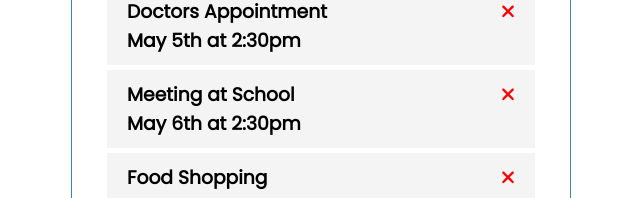
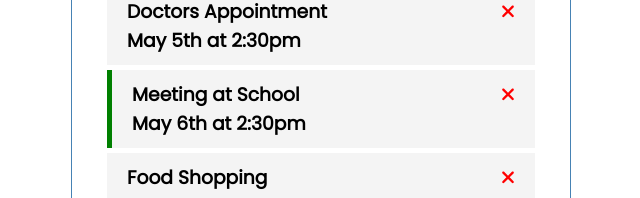
Before and after one commit to ashhher/angular-task-tracker, an Angular app: page / in a window 1280 px wide. Shown: the part 147-345 px from the top of the page, without its empty margins (319-959 px from the left). Built offline with nearby package versions, Linux system fonts and the light colour scheme; data requests are answered from the project's data file.

Commit message:
feat: update task reminder

```diff
--- a/db.json
+++ b/db.json
@@ -1,18 +1,18 @@
 {
   "tasks": [{
-      "id": 1,
+      "id": "1",
       "text": "Doctors Appointment",
       "day": "May 5th at 2:30pm",
-      "reminder": true
+      "reminder": false
     },
     {
-      "id": 2,
+      "id": "2",
       "text": "Meeting at School",
       "day": "May 6th at 2:30pm",
       "reminder": true
     },
     {
-      "id": 3,
+      "id": "3",
       "text": "Food Shopping",
       "day": "May 7th at 12:30pm",
       "reminder": false
--- a/src/app/components/task-item/task-item.component.html
+++ b/src/app/components/task-item/task-item.component.html
@@ -1,5 +1,7 @@
-<div class="task">
-  <h3>{{task?.text}} <fa-icon (click)="onDelete(task)" [style]="{'color':'red'}" [icon]="faTimes"></fa-icon>
+<div [ngClass]="{reminder: task?.reminder}" class="task" (dblclick)="onToggle(task)">
+  <h3>
+    {{task?.text}}
+    <fa-icon (click)="onDelete(task)" [style]="{'color':'red'}" [icon]="faTimes"></fa-icon>
   </h3>
   <h3>{{task?.day}}</h3>
 </div>
--- a/src/app/components/task-item/task-item.component.ts
+++ b/src/app/components/task-item/task-item.component.ts
@@ -2,20 +2,26 @@
 import { Task } from '../../Task';
 import { faTimes } from '@fortawesome/free-solid-svg-icons';
 import { FontAwesomeModule } from '@fortawesome/angular-fontawesome';
+import { CommonModule } from '@angular/common';
 
 @Component({
   selector: 'app-task-item',
   standalone: true,
-  imports: [FontAwesomeModule],
+  imports: [FontAwesomeModule, CommonModule],
   templateUrl: './task-item.component.html',
   styleUrl: './task-item.component.css',
 })
 export class TaskItemComponent {
   @Input() task: Task | undefined;
   @Output() onDeleteTask: EventEmitter<Task> = new EventEmitter();
+  @Output() onToggleReminder: EventEmitter<Task> = new EventEmitter();
   faTimes = faTimes;
 
   onDelete(task: Task | undefined) {
     this.onDeleteTask.emit(task);
   }
+
+  onToggle(task: Task | undefined) {
+    this.onToggleReminder.emit(task);
+  }
 }
--- a/src/app/components/tasks/tasks.component.html
+++ b/src/app/components/tasks/tasks.component.html
@@ -1,3 +1,4 @@
 @for (task of tasks; track $index) {
-<app-task-item [task]="task" (onDeleteTask)="deleteTask(task)"></app-task-item>
+<app-task-item [task]="task" (onDeleteTask)="deleteTask(task)" (onToggleReminder)="toggleReminder(task)">
+</app-task-item>
 }
--- a/src/app/components/tasks/tasks.component.ts
+++ b/src/app/components/tasks/tasks.component.ts
@@ -26,4 +26,9 @@
         () => (this.tasks = this.tasks.filter((t) => t.id !== task.id))
       );
   }
+
+  toggleReminder(task: Task) {
+    task.reminder = !task.reminder;
+    this.taskService.updateTaskReminder(task).subscribe();
+  }
 }
--- a/src/app/serices/task.service.ts
+++ b/src/app/serices/task.service.ts
@@ -1,7 +1,13 @@
 import { Injectable } from '@angular/core';
 import { Task } from '../Task';
 import { Observable } from 'rxjs';
-import { HttpClient } from '@angular/common/http';
+import { HttpClient, HttpHeaders } from '@angular/common/http';
+
+const httpOptions = {
+  headers: new HttpHeaders({
+    'Content-Type': 'application/json',
+  }),
+};
 
 @Injectable({
   providedIn: 'root',
@@ -19,4 +25,9 @@
     const url = `${this.apiUrl}/${task.id}`;
     return this.http.delete<Task>(url);
   }
+
+  updateTaskReminder(task: Task): Observable<Task> {
+    const url = `${this.apiUrl}/${task.id}`;
+    return this.http.put<Task>(url, task, httpOptions);
+  }
 }
```
